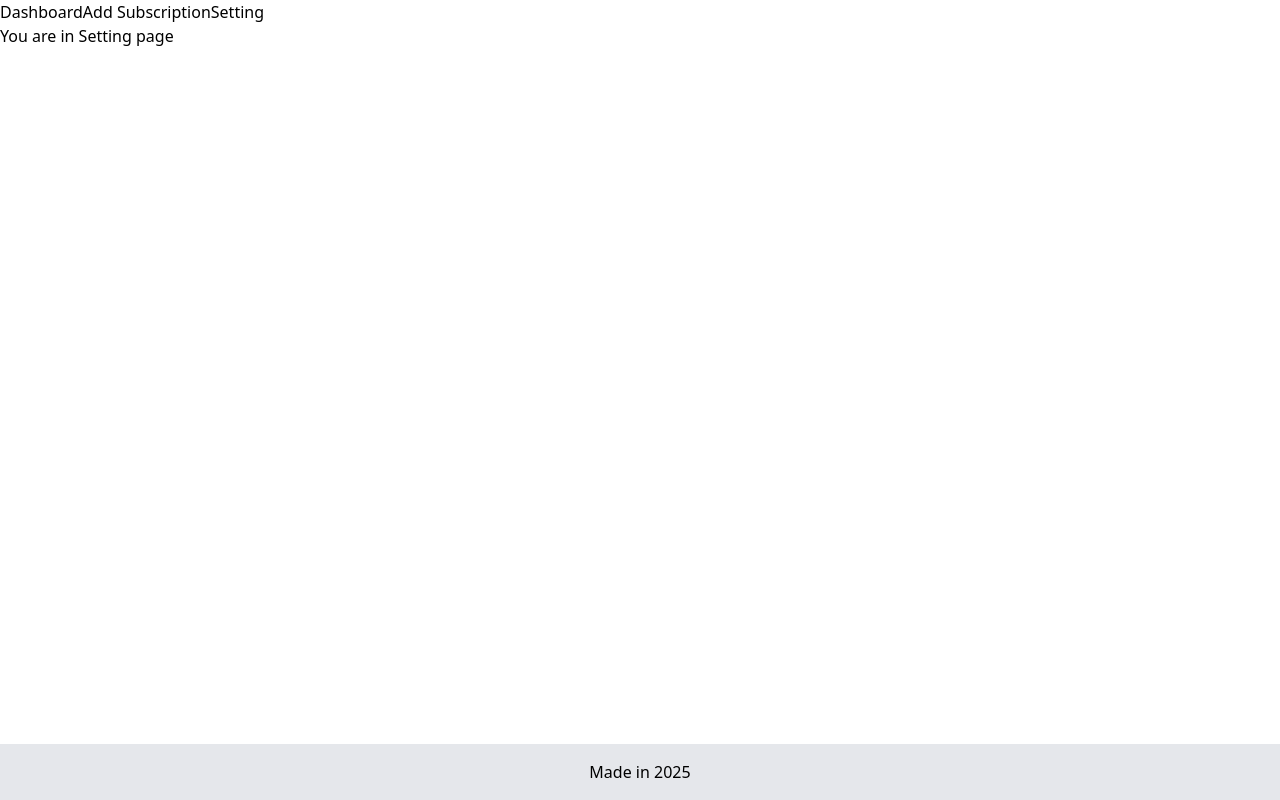
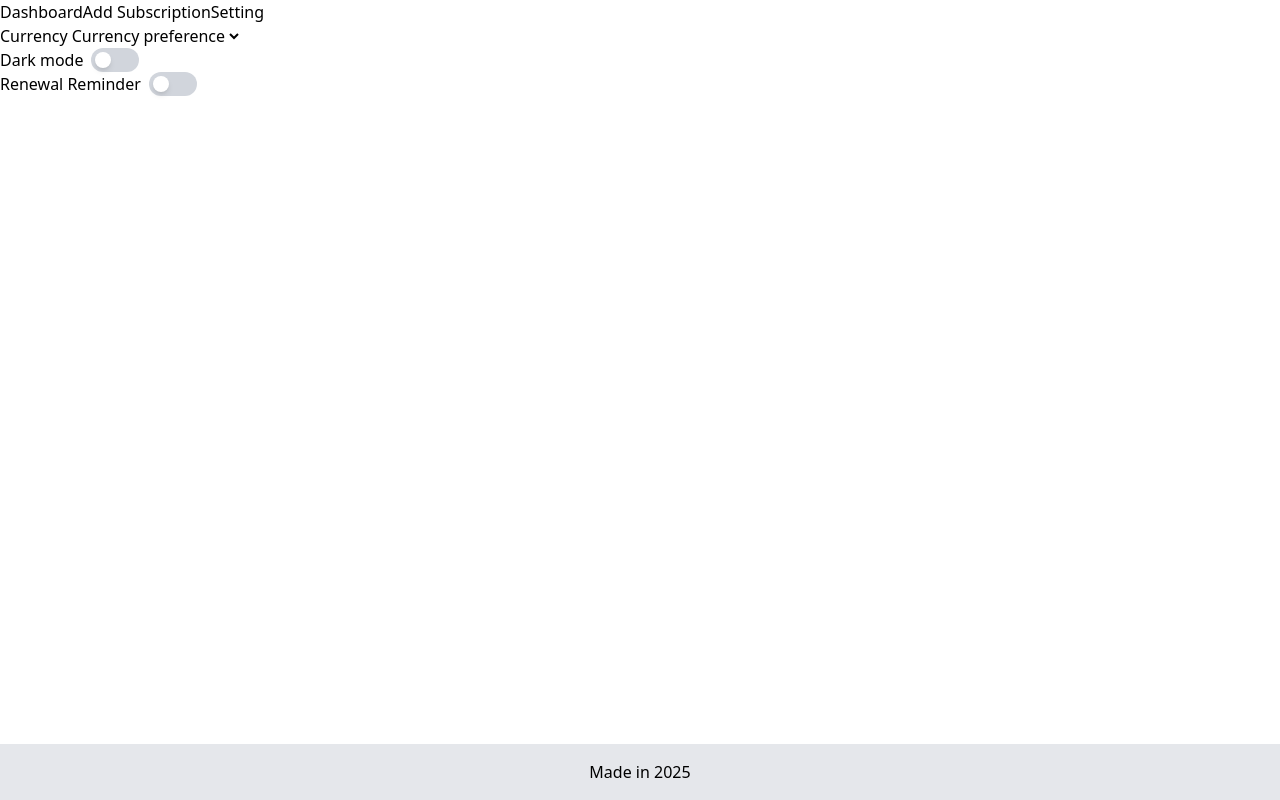
Before and after one commit to itsgauravkumar07/BillWise, a React (Vite) app: page /setting in a window 1280 px wide. Built offline with nearby package versions, Linux system fonts and the light colour scheme.

Commit message:
feat: add setting page with currency, reminders, and theme toggle

```diff
--- a/src/pages/Setting.jsx
+++ b/src/pages/Setting.jsx
@@ -1,11 +1,76 @@
+import { useState } from "react";
+import { saveDarkMode, savedDarkMode, saveRenewalToggleState, savedRenewalToggleState, saveCurrency, savedCurrency } from "../utils/localStorageHelper";
 
 function Setting(){
 
+    const[darkMode, setDarkMode] = useState(savedDarkMode());
+    const[renewalToggle, setRenewalToggle] = useState(savedRenewalToggleState())
+    const[currency, setCurrency] = useState(savedCurrency())
+
+    function handleDarkMode(){
+       const newDarkMode = !darkMode;
+       setDarkMode(newDarkMode);
+       saveDarkMode(newDarkMode);
+    }
+
+    function handleRenewalToggle(){
+        const newRenewalToggle = !renewalToggle;
+        setRenewalToggle(newRenewalToggle);
+        saveRenewalToggleState(newRenewalToggle);
+    }
+
+    function handleChangeCurrency(e){
+        const newCurrency = e.target.value;
+        setCurrency(newCurrency);
+        saveCurrency(newCurrency);
+    }
+
     return(
         <div>
-            <h1>
-                You are in Setting page
-            </h1>
+
+           {/* currency selector */}
+           <span>Currency</span>
+           <select name="CurrencySelector" value={currency} onChange={handleChangeCurrency}>
+            <option value="">Currency preference</option>
+            <option value="INR">INR</option>
+            <option value="USD">USD</option>
+            <option value="EUR">EUR</option>
+           </select>
+
+            {/* Dark mode toggle */}
+            <div className="flex">
+                <span className="mr-2">Dark mode</span>
+                <div className={ `w-12 h-6 rounded-full p-1 flex ${
+                    darkMode ? "bg-green-500" : "bg-gray-300"
+                }`} >
+                    <button
+                        onClick={handleDarkMode}
+                        className={`bg-white w-4 h-4 rounded-full shadow-md transform transition ${
+                            darkMode ? "translate-x-6" : "translate-x-0"
+                        }`}
+                    >
+
+                    </button>
+                </div>
+
+            </div>
+
+            {/* Renewal Toggle */}
+             <div className="flex">
+                <span className="mr-2">Renewal Reminder</span>
+                <div className={ `w-12 h-6 rounded-full p-1 flex ${
+                    renewalToggle ? "bg-green-500" : "bg-gray-300"
+                }`} >
+                    <button
+                        onClick={handleRenewalToggle}
+                        className={`bg-white w-4 h-4 rounded-full shadow-md transform transition ${
+                            renewalToggle ? "translate-x-6" : "translate-x-0"
+                        }`}
+                    ></button>
+                </div>
+
+            </div>
+
         </div>
     )
 }
--- a/src/utils/localStorageHelper.js
+++ b/src/utils/localStorageHelper.js
@@ -43,3 +43,31 @@ export const updateSubscription = (updatedSub) => {
     saveSubscriptions(updatedList);
     return updatedList;
 }
+
+
+
+// Setting page localStorages
+export const saveDarkMode = (state) => {
+    localStorage.setItem("darkMode", JSON.stringify(state));
+}
+
+export const savedDarkMode = () => {
+    return JSON.parse(localStorage.getItem("darkMode")) || false;
+}
+
+export const saveRenewalToggleState = (state) => {
+    localStorage.setItem("renewal", JSON.stringify(state));
+}
+
+export const savedRenewalToggleState = () => {
+    return JSON.parse(localStorage.getItem("renewal")) || false;
+}
+
+
+export const saveCurrency = (currency) => {
+    localStorage.setItem("currency" , JSON.stringify(currency));
+}
+
+export const savedCurrency = () => {
+    return JSON.parse(localStorage.getItem("currency")) || "";
+}
```
